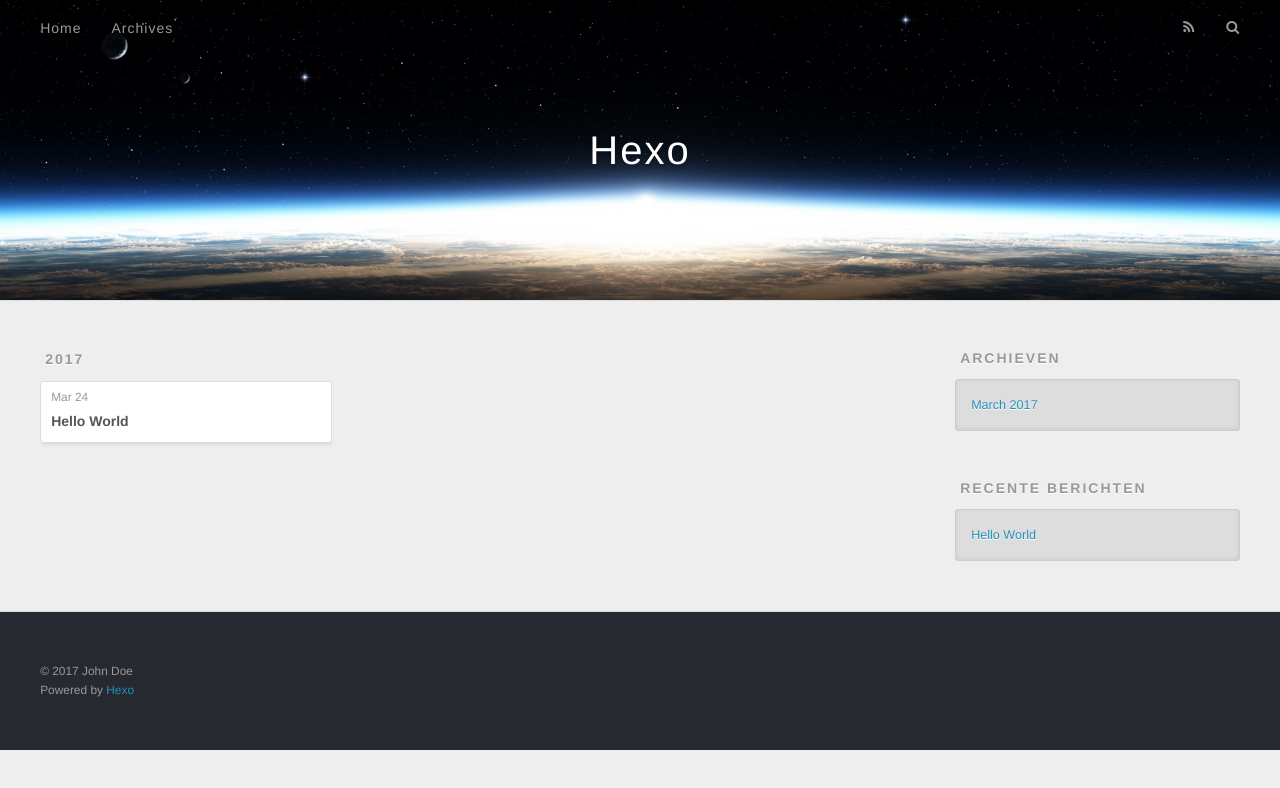
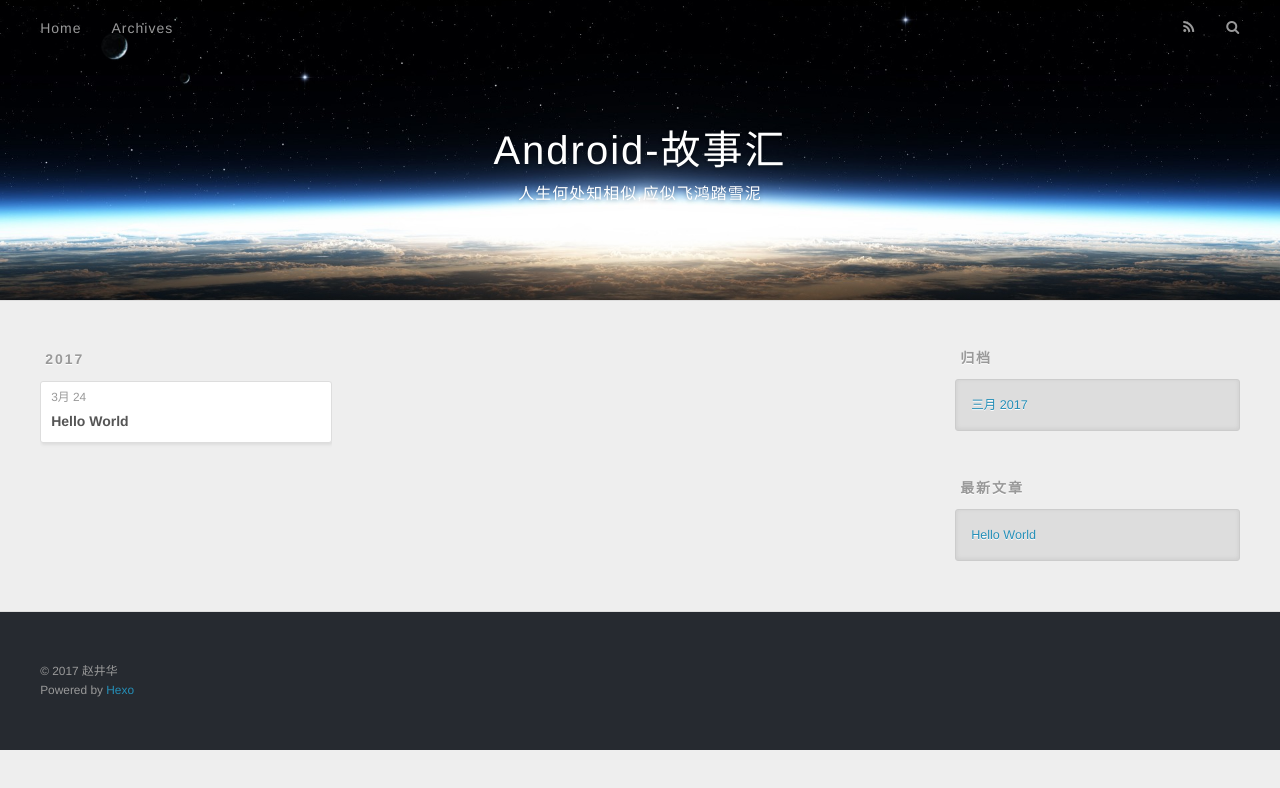
Before and after one commit to shaipxiang/shaipxiang.github.io, a plain HTML site: page archives/index.html in a window 1280 px wide. Drawn offline with nearby package versions, Linux system fonts and the light colour scheme.

Commit message:
Site updated: 2017-03-24 16:24:37

```diff
--- a/archives/index.html
+++ b/archives/index.html
@@ -3,16 +3,19 @@
 <head>
   <meta charset="utf-8">
 
-  <title>Archieven | Hexo</title>
+  <title>归档 | Android-故事汇</title>
   <meta name="viewport" content="width=device-width, initial-scale=1, maximum-scale=1">
-  <meta property="og:type" content="website">
-<meta property="og:title" content="Hexo">
-<meta property="og:url" content="http://yoursite.com/archives/index.html">
-<meta property="og:site_name" content="Hexo">
+  <meta name="description" content="人生何处知相似,应似飞鸿踏雪泥">
+<meta property="og:type" content="website">
+<meta property="og:title" content="Android-故事汇">
+<meta property="og:url" content="http://www.shaipxiang.com/archives/index.html">
+<meta property="og:site_name" content="Android-故事汇">
+<meta property="og:description" content="人生何处知相似,应似飞鸿踏雪泥">
 <meta name="twitter:card" content="summary">
-<meta name="twitter:title" content="Hexo">
+<meta name="twitter:title" content="Android-故事汇">
+<meta name="twitter:description" content="人生何处知相似,应似飞鸿踏雪泥">
 
-    <link rel="alternate" href="/atom.xml" title="Hexo" type="application/atom+xml">
+    <link rel="alternate" href="/atom.xml" title="Android-故事汇" type="application/atom+xml">
 
 
     <link rel="icon" href="/favicon.png">
@@ -33,8 +36,12 @@
   <div id="header-outer" class="outer">
     <div id="header-title" class="inner">
       <h1 id="logo-wrap">
-        <a href="/" id="logo">Hexo</a>
+        <a href="/" id="logo">Android-故事汇</a>
       </h1>
+
+        <h2 id="subtitle-wrap">
+          <a href="/" id="subtitle">人生何处知相似,应似飞鸿踏雪泥</a>
+        </h2>
 
     </div>
     <div id="header-inner" class="inner">
@@ -50,10 +57,10 @@
 
           <a id="nav-rss-link" class="nav-icon" href="/atom.xml" title="RSS Feed"></a>
 
-        <a id="nav-search-btn" class="nav-icon" title="Zoeken"></a>
+        <a id="nav-search-btn" class="nav-icon" title="搜索"></a>
       </nav>
       <div id="search-form-wrap">
-        <form action="//google.com/search" method="get" accept-charset="UTF-8" class="search-form"><input type="search" name="q" results="0" class="search-form-input" placeholder="Search"><button type="submit" class="search-form-submit">&#xF002;</button><input type="hidden" name="sitesearch" value="http://yoursite.com"></form>
+        <form action="//google.com/search" method="get" accept-charset="UTF-8" class="search-form"><input type="search" name="q" results="0" class="search-form-input" placeholder="Search"><button type="submit" class="search-form-submit">&#xF002;</button><input type="hidden" name="sitesearch" value="http://www.shaipxiang.com"></form>
       </div>
     </div>
   </div>
@@ -76,7 +83,7 @@
   <div class="archive-article-inner">
     <header class="archive-article-header">
       <a href="/2017/03/24/hello-world/" class="archive-article-date">
-  <time datetime="2017-03-24T08:17:09.403Z" itemprop="datePublished">Mar 24</time>
+  <time datetime="2017-03-24T08:17:09.403Z" itemprop="datePublished">3月 24</time>
 </a>
 
 
@@ -107,9 +114,9 @@
 
 
   <div class="widget-wrap">
-    <h3 class="widget-title">Archieven</h3>
+    <h3 class="widget-title">归档</h3>
     <div class="widget">
-      <ul class="archive-list"><li class="archive-list-item"><a class="archive-list-link" href="/archives/2017/03/">March 2017</a></li></ul>
+      <ul class="archive-list"><li class="archive-list-item"><a class="archive-list-link" href="/archives/2017/03/">三月 2017</a></li></ul>
     </div>
   </div>
 
@@ -117,7 +124,7 @@
 
 
   <div class="widget-wrap">
-    <h3 class="widget-title">Recente berichten</h3>
+    <h3 class="widget-title">最新文章</h3>
     <div class="widget">
       <ul>
 
@@ -137,7 +144,7 @@
 
   <div class="outer">
     <div id="footer-info" class="inner">
-      &copy; 2017 John Doe<br>
+      &copy; 2017 赵井华<br>
       Powered by <a href="http://hexo.io/" target="_blank">Hexo</a>
     </div>
   </div>
```
Also changed, not shown: 2017/03/24/hello-world/index.html (+16 -12 lines), archives/2017/03/index.html (+22 -15 lines), archives/2017/index.html (+22 -15 lines), index.html (+22 -15 lines).
